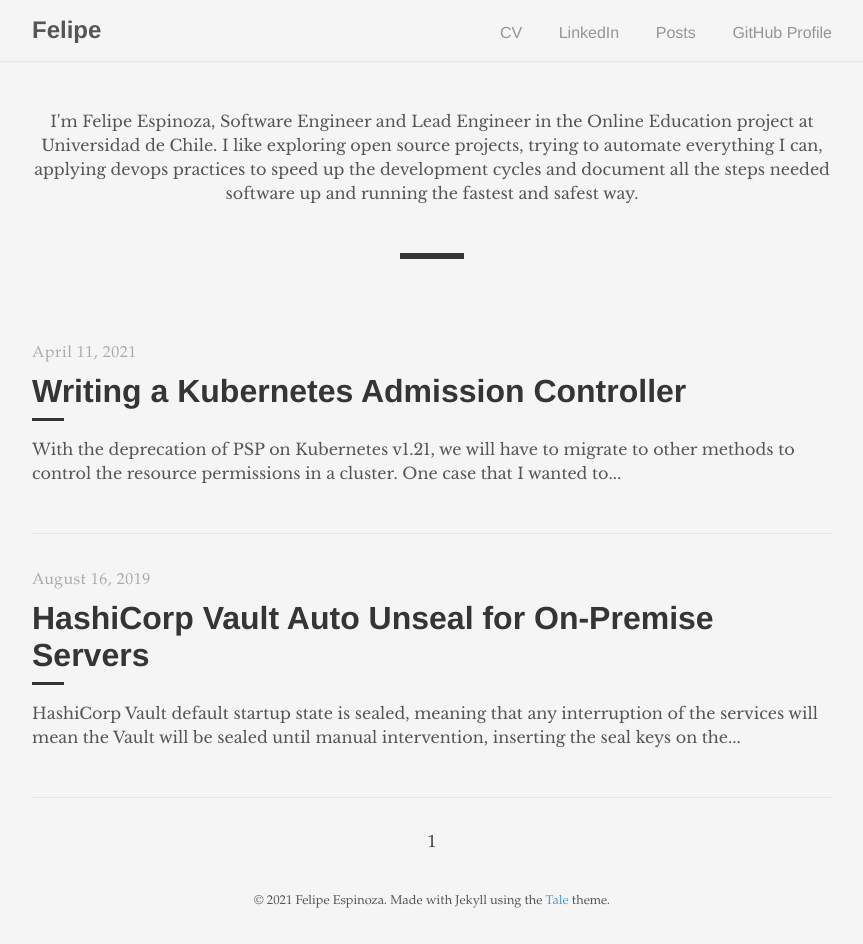
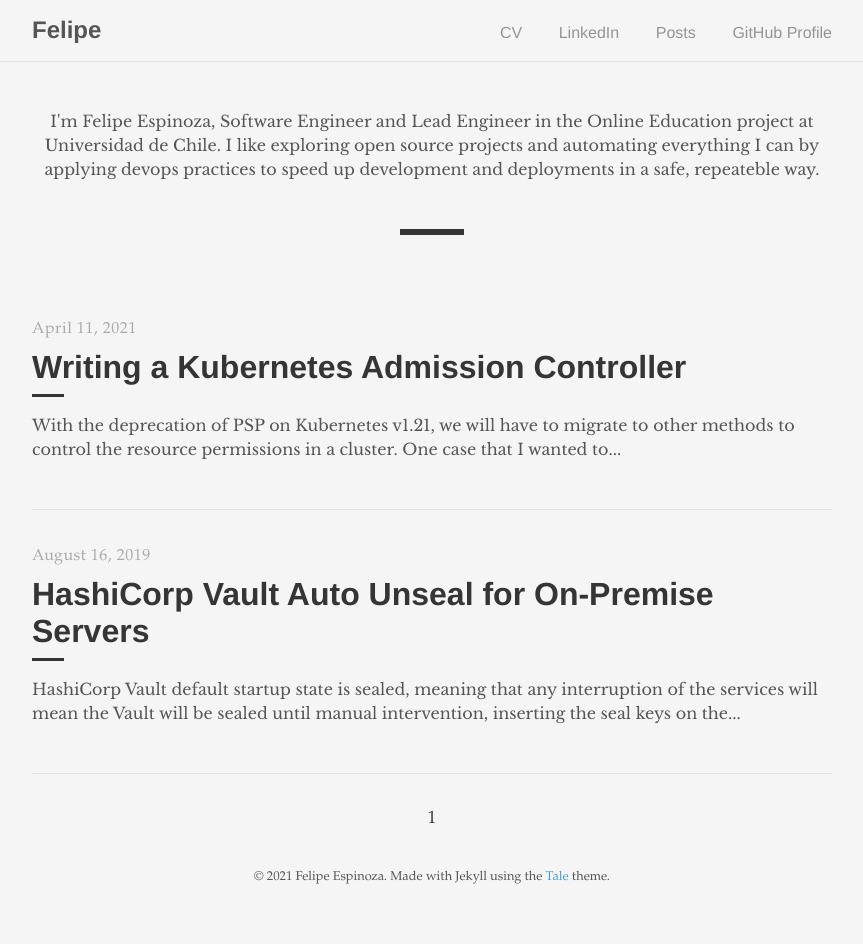
Before and after one commit to fdns/fdns.github.io, a Jekyll site: the page built from index.html, in a window 1280 px wide. Shown: the whole page, without its empty margins (208-1071 px from the left). Built offline with Jekyll 4.4.1, drawn with Linux system fonts in a browser that asks for light colours; the list of posts is cut into pages by our own code; after the commit the page ends 920 px from its top, so only the background shows below that.

Commit message:
Update index

```diff
--- a/index.html
+++ b/index.html
@@ -4,5 +4,5 @@ layout: home
 ---
 
 <center>
-I'm Felipe Espinoza, Software Engineer and Lead Engineer in the Online Education project at Universidad de Chile. I like exploring open source projects, trying to automate everything I can, applying devops practices to speed up the development cycles and document all the steps needed software up and running the fastest and safest way.
+I'm Felipe Espinoza, Software Engineer and Lead Engineer in the Online Education project at Universidad de Chile. I like exploring open source projects and automating everything I can by applying devops practices to speed up development and deployments in a safe, repeateble way.
 </center>
```
